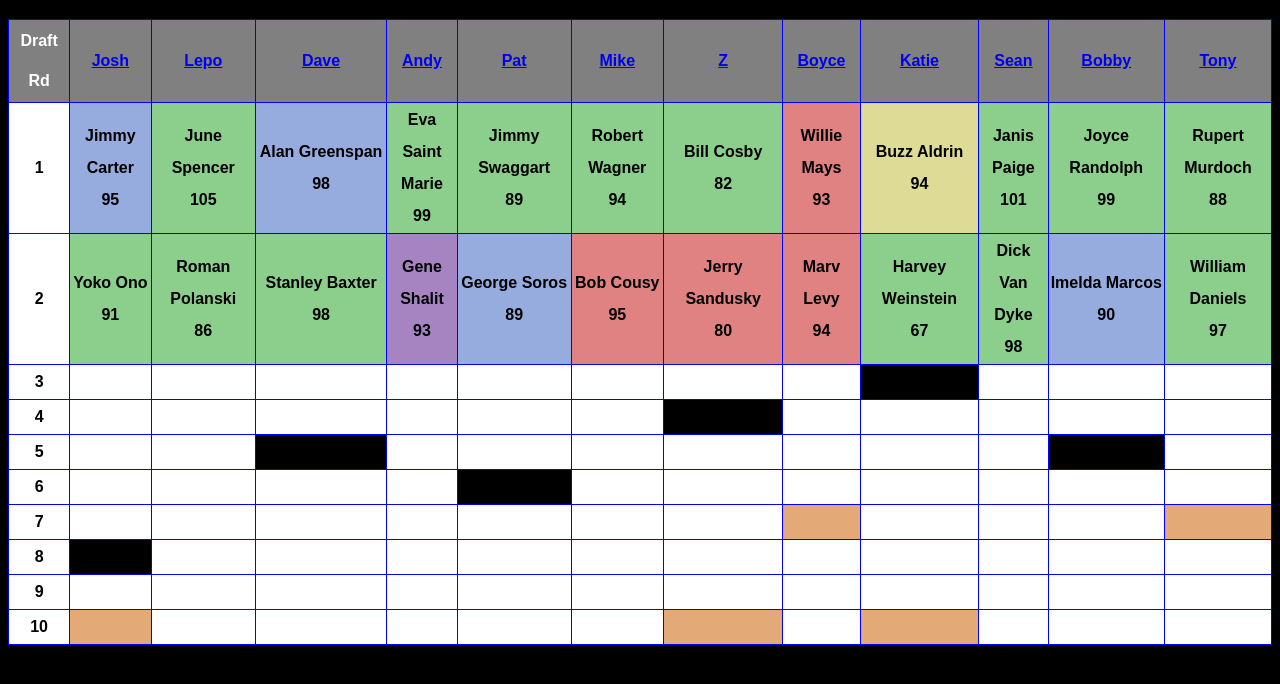
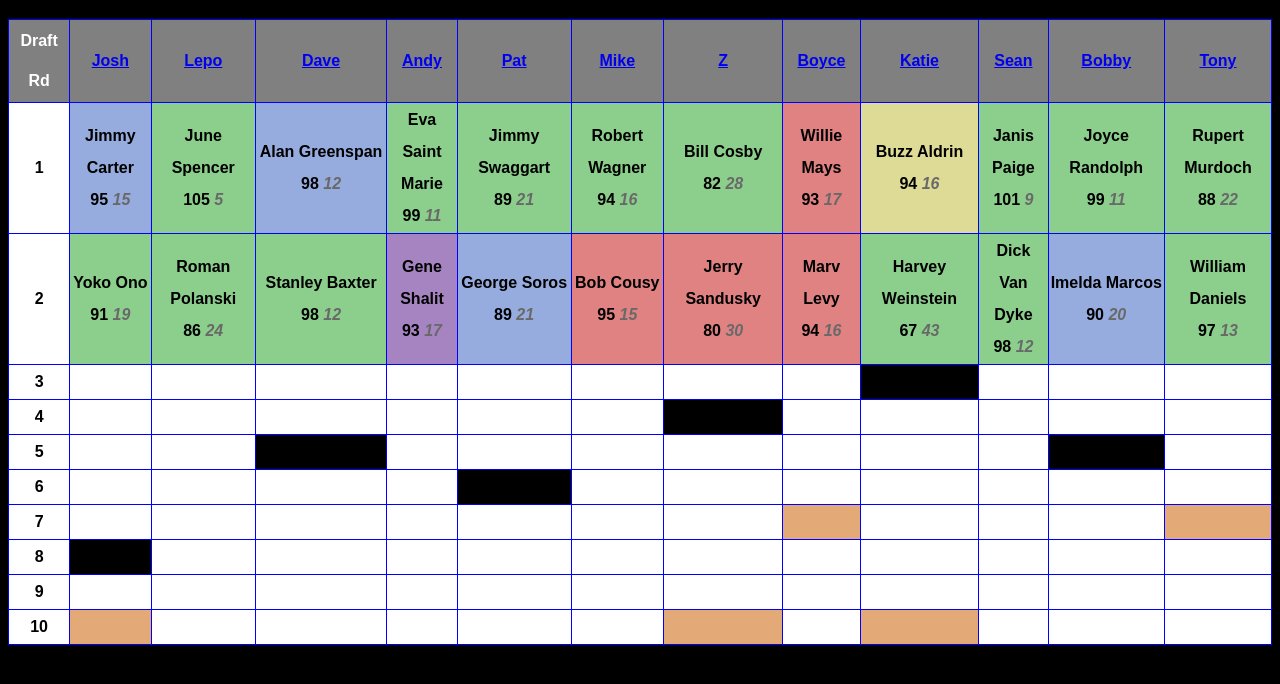
Before and after one commit to patodro/DeathPool, a plain HTML site: page DeathPool.html in a window 1280 px wide. Shown: the part 64-748 px from the top of the page. Drawn offline with nearby package versions, Linux system fonts and the light colour scheme.

Commit message:
26Jun24 - PRO - JS script to calculate score based on age

```diff
--- a/DeathPool.html
+++ b/DeathPool.html
@@ -221,7 +221,18 @@
 		<script>
 			var board = document.getElementsByClassName("draftBoard")[0];
 			var body = board.tBodies[0];
-			console.log(body);
+			var age;
+			var score;
+			for (var i=0, row; row = body.rows[i]; i++) {
+				for (var j=1, col; col = row.cells[j]; j++) {
+					if (col.innerText) {
+						let age = col.innerText.match(/(\d+)/)[0];
+						let score = 110 - age;
+						col.insertAdjacentHTML("beforeend", "\t");
+						col.insertAdjacentHTML("beforeend", `<i>${score}</i>`);
+					}
+				}
+			}
 		</script>
 	</body>
 </html>
--- a/styles/style.css
+++ b/styles/style.css
@@ -10,6 +10,10 @@
 
 h2 {
 	text-align: center;
+}
+
+i {
+	color: #696969;
 }
 
 img {
```
